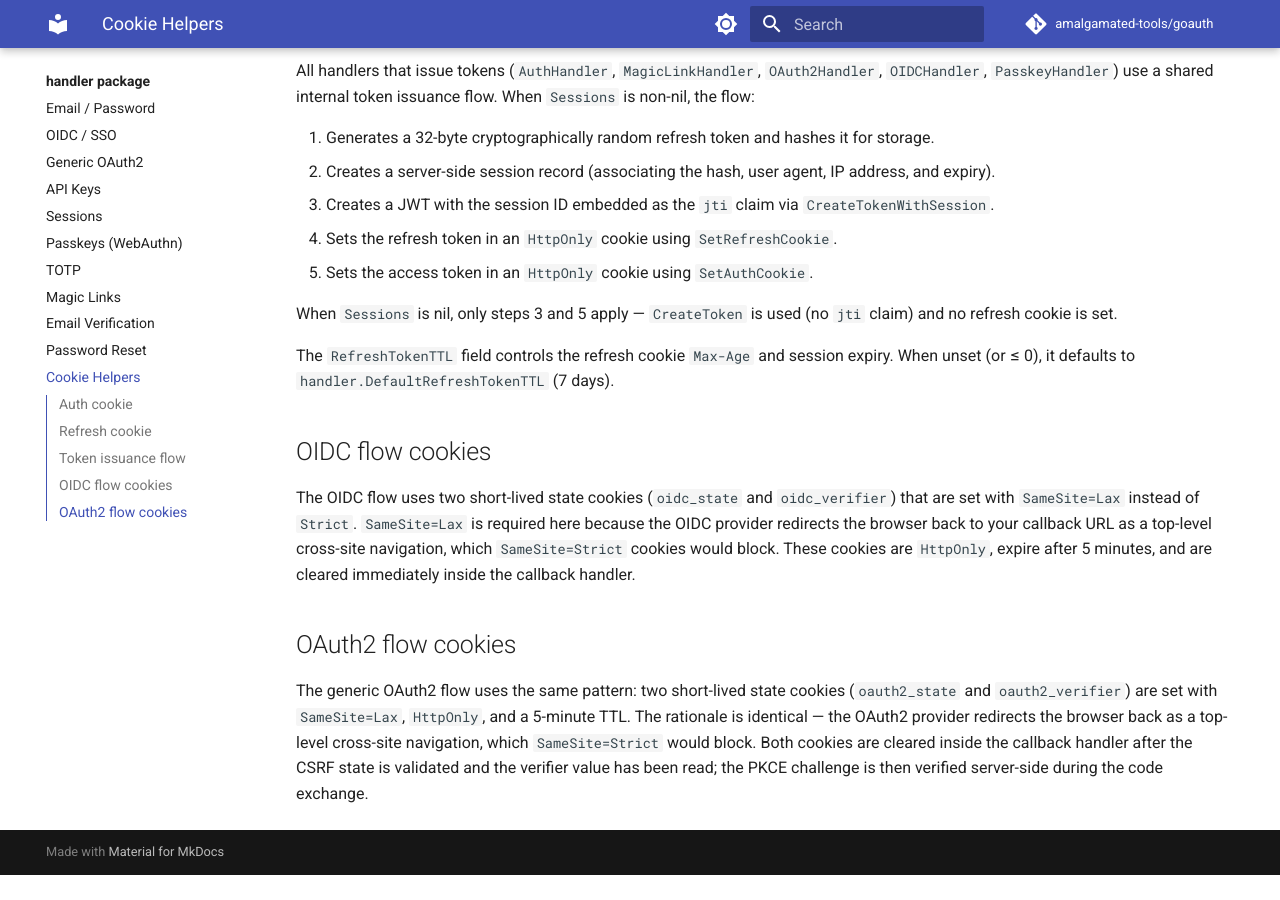
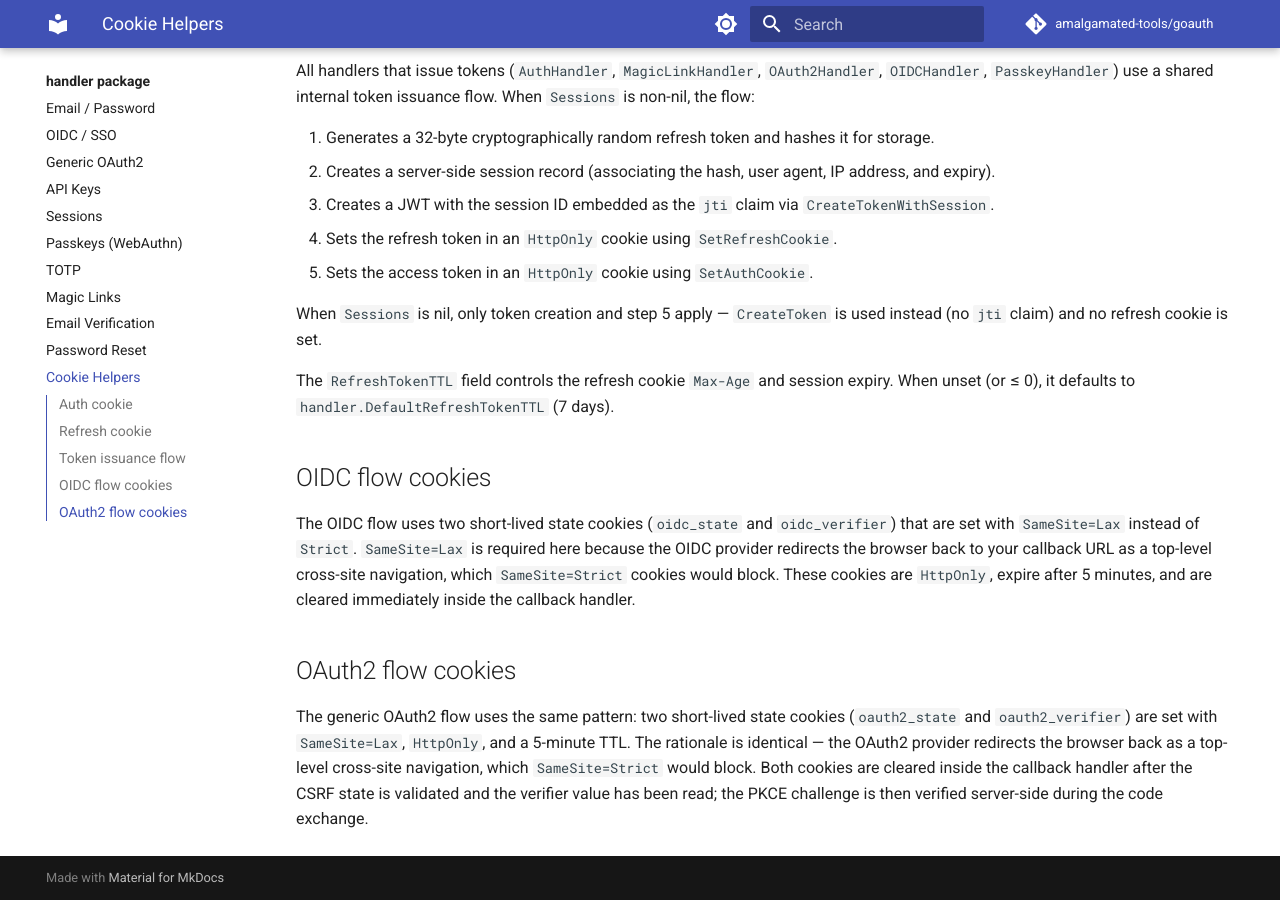
Before and after one commit to amalgamated-tools/goauth, an MkDocs documentation site: the page built from docs/handler/cookies.md, in a window 1280 px wide and 900 px high, scrolled down 679 px. Built offline with MkDocs 1.6.1 and Material for MkDocs 9.7.7, drawn with Linux system fonts in a browser that asks for light colours; comment, search, counter and statistics services are not loaded; before the commit the page ends 1554 px from its top, so only the background shows below that.

Commit message:
Update docs/handler/cookies.md
Co-authored-by: greptile-apps[bot] <165735046+greptile-apps[bot]@users.noreply.github.com>

```diff
--- a/docs/handler/cookies.md
+++ b/docs/handler/cookies.md
@@ -28,7 +28,7 @@ All handlers that issue tokens (`AuthHandler`, `MagicLinkHandler`, `OAuth2Handle
 4. Sets the refresh token in an `HttpOnly` cookie using `SetRefreshCookie`.
 5. Sets the access token in an `HttpOnly` cookie using `SetAuthCookie`.
 
-When `Sessions` is nil, only steps 3 and 5 apply — `CreateToken` is used (no `jti` claim) and no refresh cookie is set.
+When `Sessions` is nil, only token creation and step 5 apply — `CreateToken` is used instead (no `jti` claim) and no refresh cookie is set.
 
 The `RefreshTokenTTL` field controls the refresh cookie `Max-Age` and session expiry. When unset (or ≤ 0), it defaults to `handler.DefaultRefreshTokenTTL` (7 days).
 
```
